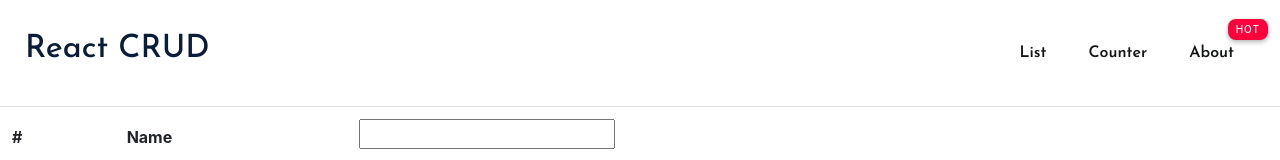
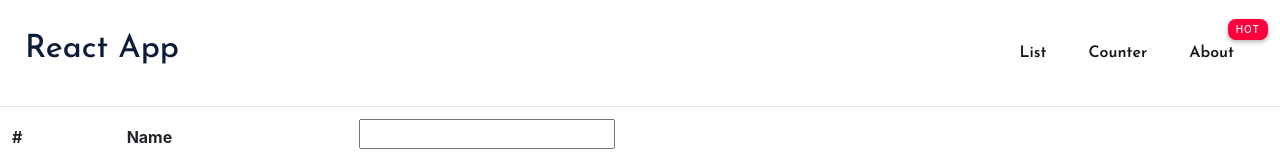
Before and after one commit to hamzaijaz-dev/react-crud, a React (Create React App) app: page / in a window 1280 px wide. Shown: the top 160 px of the page. Built offline with nearby package versions, Linux system fonts and the light colour scheme; no server answers.

Commit message:
improvement done

```diff
--- a/src/components/Header.js
+++ b/src/components/Header.js
@@ -10,8 +10,7 @@ export default function Header() {
             <div className="menu-wrapper">
               <div className="logo">
                 <a href="/">
-                  {/*<img src="assets/img/logo/logo.png" alt="" />*/}
-                  <h2>React CRUD</h2>
+                  <h2>React App</h2>
                 </a>
               </div>
               <div className="main-menu d-none d-lg-block">
```
